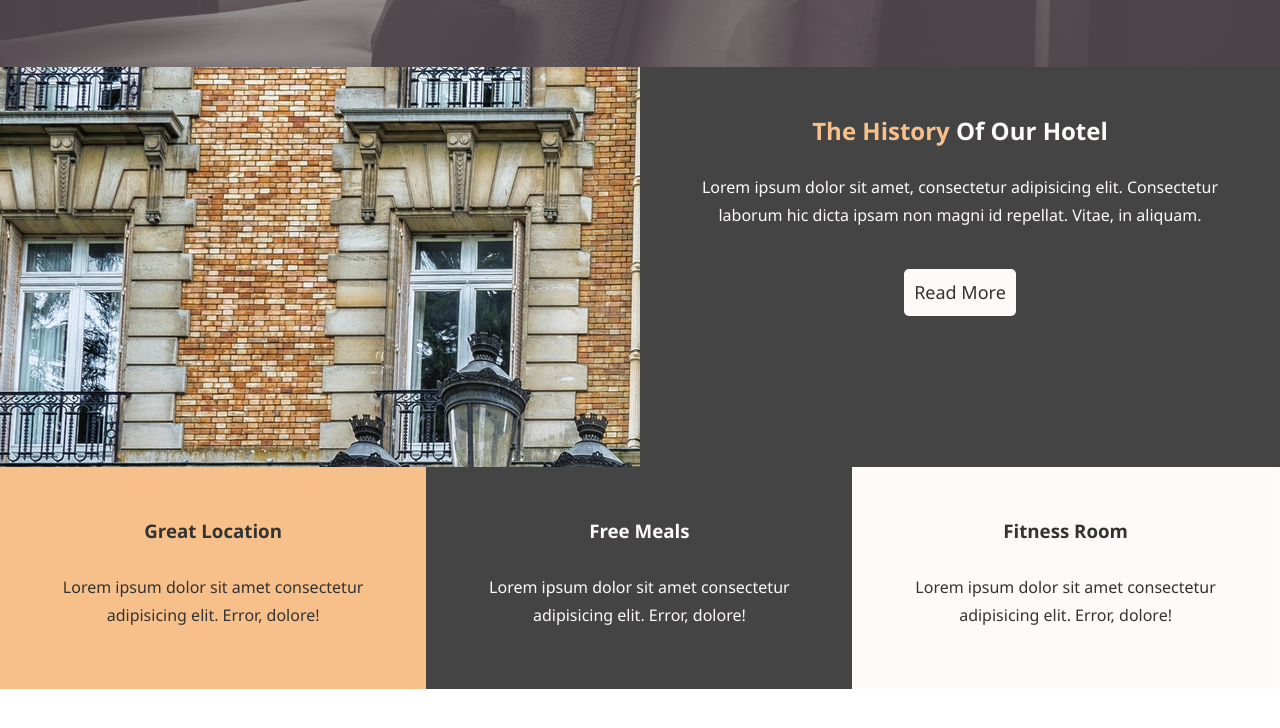
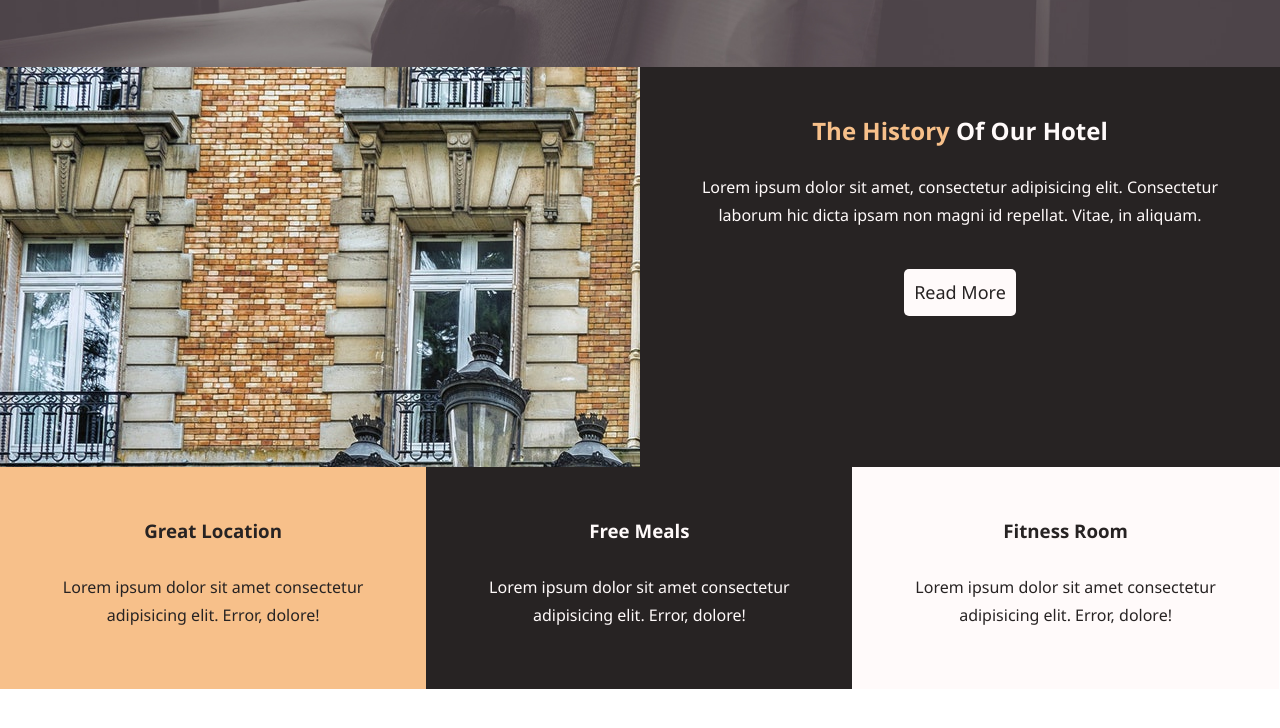
Before and after one commit to atbostan/CssWebSites, a plain HTML site: page HotelWebSite/index.html in a window 1280 px wide. Shown: the part 600-1328 px from the top of the page. Drawn offline with Linux system fonts and the light colour scheme.

```diff
--- a/HotelWebSite/css/style.css
+++ b/HotelWebSite/css/style.css
@@ -14,7 +14,7 @@
 }
 
 a{
-    color:#333;
+    color:#272323;
     text-decoration: none;
 }
 
@@ -47,7 +47,7 @@
 
 .btn{ /*convert to a tag to a button*/
     display: inline-block;
-    background: #333;
+    background: #272323;
     padding: 10px;
     border-radius: 5px;
     color:snow;
@@ -58,35 +58,35 @@
 
 .btn:hover{
     background: #f7c08a;
-    color: #333;
+    color: #272323;
 }
 
 .btn-light{
     background: snow;
-    color: #333;
+    color: #272323;
 }
 
 .bg-primary{
     background-color: #f7c08a;
-    color: #333;
+    color: #272323;
 
 }
 
 .bg-light{
     background-color: snow;
-    color: #333;
+    color: #272323;
 
 }
 
 .bg-dark{
-    background-color: #444;
+    background-color: #272323;
     color: snow;
 
 }
 /*Nav-Bar*/
 
 #navbar{
-    background: #333;
+    background: #272323;
     color:snow;
     overflow: auto;
 }
```
